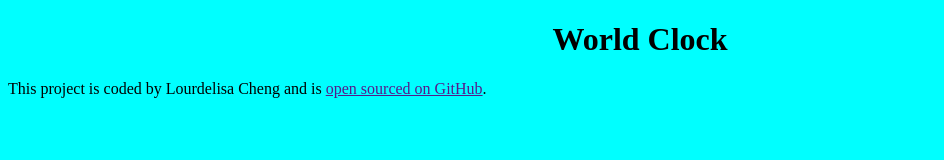
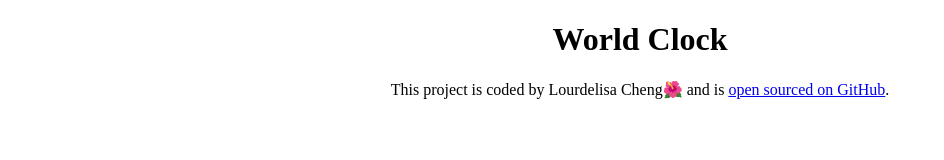
Before and after one commit to Fleurdelys24/World-Clock, a plain HTML site: page index.html in a window 1280 px wide. Shown: the whole page, without its empty margins (0-944 px from the left). Drawn offline with Linux system fonts and the light colour scheme.

Commit message:
Added a link to my Github repository

```diff
--- a/index.html
+++ b/index.html
@@ -9,8 +9,10 @@
   <body>
     <h1>World Clock</h1>
     <footer>
-      This project is coded by Lourdelisa Cheng and is
-      <a href="" target="_blank">open sourced on GitHub</a>.
+      This project is coded by Lourdelisa Cheng🌺 and is
+      <a href="https://github.com/Fleurdelys24/World-Clock" target="_blank"
+        >open sourced on GitHub</a
+      >.
     </footer>
     <script src="src/index.js"></script>
   </body>
--- a/src/style.css
+++ b/src/style.css
@@ -1,7 +1,6 @@
-body {
-  background-color: aqua;
-  color: black;
-}
 h1 {
   text-align: center;
 }
+footer {
+  text-align: center;
+}
```
